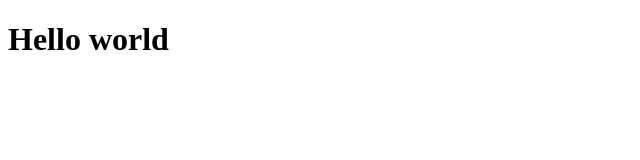
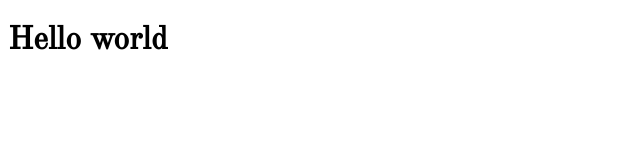
Before and after one commit to Chelovechina/atelier, a React (Vite) app: page / in a window 1280 px wide. Shown: the top 160 px of the page, without its empty margins (0-640 px from the left). Built offline with nearby package versions, Linux system fonts and the light colour scheme.

Commit message:
feat: add font

```diff
--- a/index.html
+++ b/index.html
@@ -1,13 +1,19 @@
 <!DOCTYPE html>
 <html lang="en">
+
 <head>
   <meta charset="UTF-8" />
   <link rel="icon" type="image/svg+xml" href="/vite.svg" />
   <meta name="viewport" content="width=device-width, initial-scale=1.0" />
-    <title>Vite + React</title>
+  <title>Atelier</title>
+  <link rel="preconnect" href="https://fonts.googleapis.com">
+  <link rel="preconnect" href="https://fonts.gstatic.com" crossorigin>
+  <link href="https://fonts.googleapis.com/css2?family=Old+Standard+TT&display=swap" rel="stylesheet">
 </head>
+
 <body>
   <div id="root"></div>
   <script type="module" src="/src/main.jsx"></script>
 </body>
+
 </html>
--- a/src/index.scss
+++ b/src/index.scss
@@ -0,0 +1,3 @@
+body {
+  font-family: "Old Standard TT", serif;
+}
```
Lines whose indentation alone changed are shown as unchanged.
